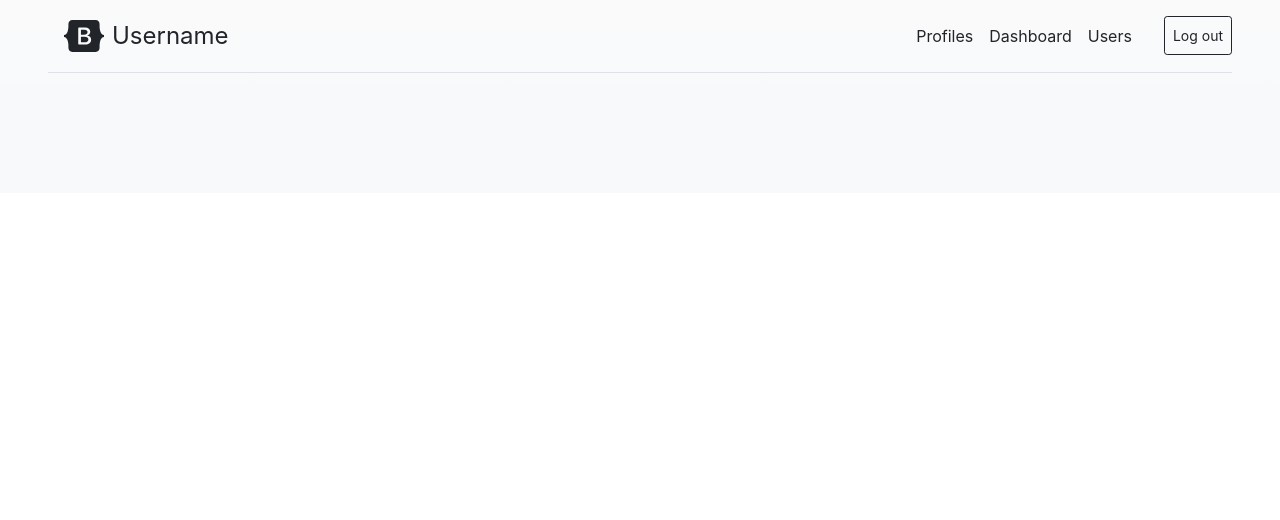
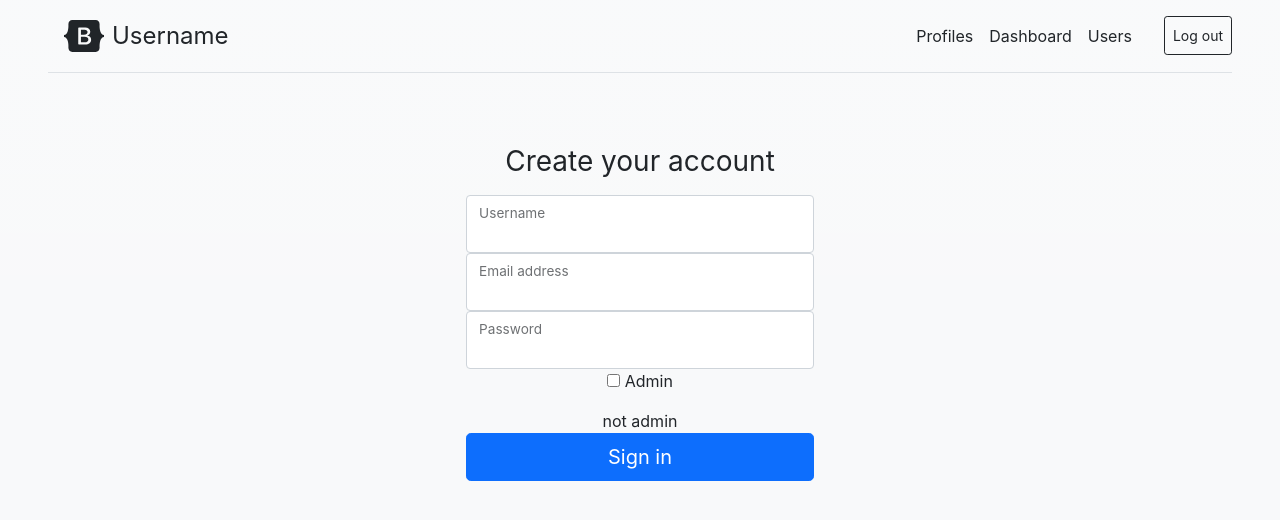
Before and after one commit to Iverick/profiles-frontend, a React (Create React App) app: page /signup in a window 1280 px wide. Shown: the top 520 px of the page. Built offline with nearby package versions, Linux system fonts and the light colour scheme.

Commit message:
Registration with SignUp component. Component needs to be polished.

```diff
--- a/src/MainRouter.js
+++ b/src/MainRouter.js
@@ -3,12 +3,15 @@ import { Route, Routes } from 'react-router-dom'
 import Dashboard from './components/dashboard/Dashboard'
 import User from './components/users/User'
 import Users from './components/users/Users'
-
+import SignIn from './components/session/SignIn'
+import SignUp from './components/session/SignUp'
 
 const MainRouter = () => {
   return (
     <div>
       <Routes>
+        <Route path="/signup" element={<SignUp />} />
+        <Route path="/signin" element={<SignIn />} />
         <Route path="/dashboard" element={<Dashboard />} />
         <Route path="/users" element= {<Users />} />
         <Route path="/users/:userId" element={<User />} />
--- a/src/components/session/SignIn.js
+++ b/src/components/session/SignIn.js
@@ -0,0 +1,40 @@
+import { React, useState } from 'react'
+
+export default function SignIn() {
+  const [email, setEmail] = useState("")
+  const [password, setPassword] = useState("")
+
+  return (
+    <div className="row text-center">
+      <div className="col-4 offset-4">
+      <main className="form-signin w-100 m-auto">
+        <form>
+          <h1 className="h3 mb-3 fw-normal">Sign In</h1>
+
+          <div className="form-floating">
+            <input
+              type="email"
+              className="form-control"
+              id="emailField"
+              value={ email }
+              onChange={(e) => setEmail(e.target.value)} />
+            <label htmlFor="emailField">Email address</label>
+          </div>
+
+          <div className="form-floating">
+            <input
+              type="password"
+              className="form-control"
+              id="passwordField"
+              value={ password }
+              onChange={(e) => setPassword(e.target.value)} />
+            <label htmlFor="passwordField">Password</label>
+          </div>
+
+          <button className="w-100 btn btn-lg btn-primary" type="submit">Sign in</button>
+        </form>
+      </main>
+      </div>
+    </div>
+  )
+}
--- a/src/components/session/SignUp.js
+++ b/src/components/session/SignUp.js
@@ -0,0 +1,107 @@
+import { React, useState } from 'react'
+import { useNavigate  } from 'react-router-dom'
+import { register } from '../../services/auth.service'
+
+export default function SignUp() {
+
+  let navigate = useNavigate()
+  // States for form fields
+  const [username, setUsername] = useState("")
+  const [email, setEmail] = useState("")
+  const [password, setPassword] = useState("")
+  const [admin, setAdmin] = useState(false)
+
+  // States for checking the errors
+  const [error, setError] = useState(false)
+
+  // Handling the name change
+  const handleUsername = (e) => {
+    setUsername(e.target.value)
+  }
+
+  // Handling the email change
+  const handleEmail = (e) => {
+    setEmail(e.target.value)
+  }
+
+  // Handling the password change
+  const handlePassword = (e) => {
+    setPassword(e.target.value)
+  }
+
+  // Handling the admin change
+  const handleAdmin = () => {
+    setAdmin(!admin)
+  }
+
+  // Handling the submit button click
+  const handleSubmit = (e) => {
+    e.preventDefault()
+    if (username === '' || email === '' || password === '') {
+      setError(true)
+    } else {
+      register(username, email, password, admin).then((data) => {
+        if (data.error) {
+          setError(true)
+        } else {
+          return navigate("/signin")
+        }
+      })
+    }
+  }
+
+  return (
+    <div className="row text-center">
+      <div className="col-4 offset-4">
+      <main className="form-signin w-100 m-auto">
+        <form>
+          <h1 className="h3 mb-3 fw-normal">Create your account</h1>
+
+          <div className="form-floating">
+            <input
+              type="text"
+              className="form-control"
+              id="usernameField"
+              value={ username }
+              onChange={ handleUsername } />
+            <label htmlFor="usernameField">Username</label>
+          </div>
+
+          <div className="form-floating">
+            <input
+              type="email"
+              className="form-control"
+              id="emailField"
+              value={ email }
+              onChange={ handleEmail } />
+            <label htmlFor="emailField">Email address</label>
+          </div>
+
+          <div className="form-floating">
+            <input
+              type="password"
+              className="form-control"
+              id="passwordField"
+              value={ password }
+              onChange={ handlePassword } />
+            <label htmlFor="passwordField">Password</label>
+          </div>
+
+          <div className="checkbox mb-3">
+            <label>
+              <input type="checkbox" checked={ admin } onChange={ handleAdmin } /> Admin
+            </label>
+          </div>
+
+          {/* remove the following line after the component is finished */}
+          { admin ? 'you are an admin' : 'not admin '}
+
+          <button onClick={handleSubmit} className="w-100 btn btn-lg btn-primary" type="submit">
+            Sign in
+          </button>
+        </form>
+      </main>
+      </div>
+    </div>
+  )
+}
--- a/src/constants/app-constants.js
+++ b/src/constants/app-constants.js
@@ -1,3 +1,4 @@
 const API_URL = "http://localhost:3000/api/v1/"
+const AUTH_URL = "http://localhost:3000/users/"
 
-export { API_URL }
+export { API_URL, AUTH_URL }
--- /dev/null
+++ b/src/services/auth.service.js
@@ -0,0 +1,18 @@
+import axios from 'axios'
+import { AUTH_URL } from '../constants/app-constants'
+
+// Makes a POST request to /users API endpoint to create a new user on the server with the
+// provided credentials
+const register = async (username, email, password, admin) => {
+  try {
+    let res = await axios.post(AUTH_URL, {
+      headers: { "Content-Type": "application/json" },
+      user: { username, email, password, admin },
+    })
+    return await res.status
+  } catch (err) {
+    console.log(err)
+  }
+}
+
+export { register }
```
Also changed, not shown: src/features/userSlise.js (added, +31 -0 lines), src/app/store.js (added).
